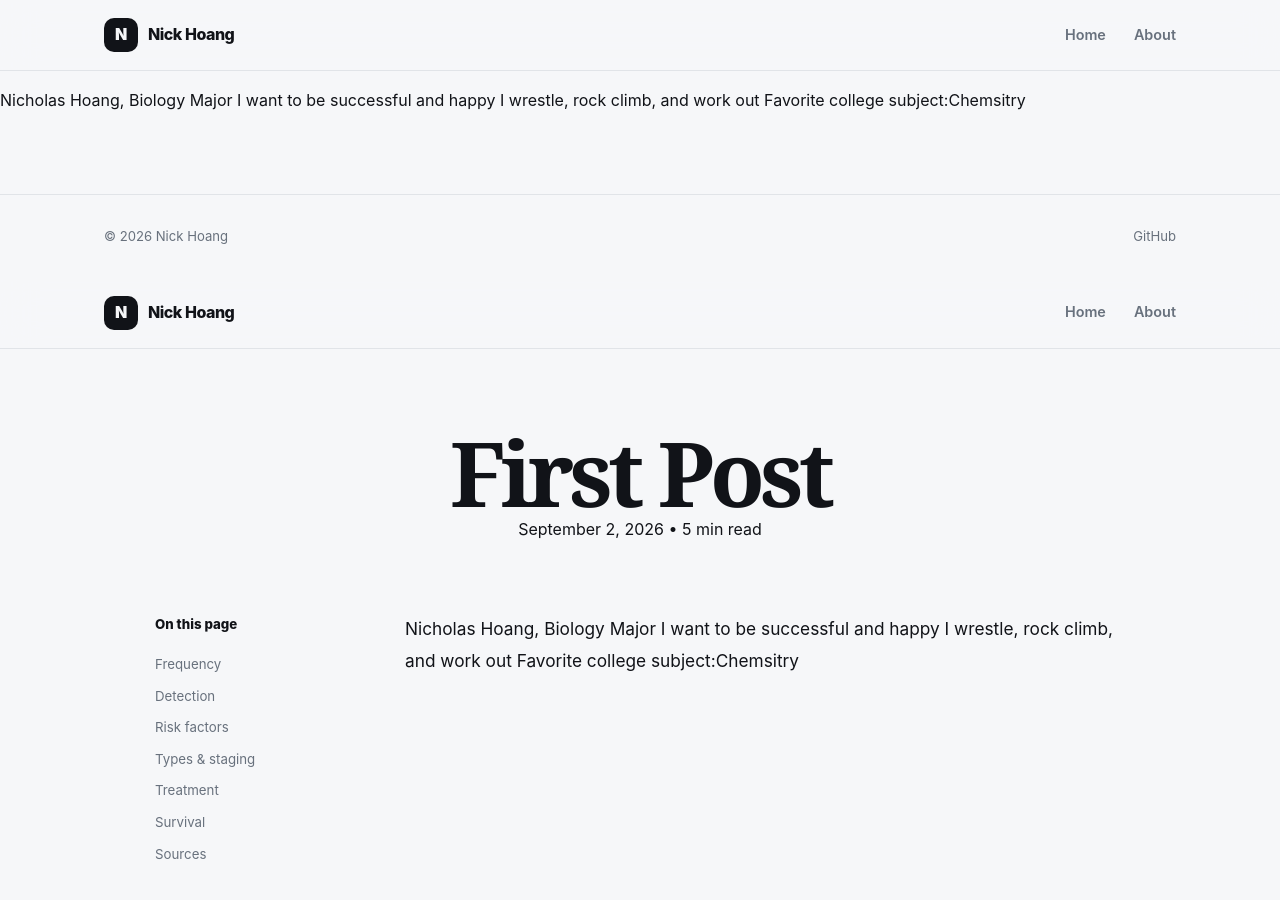
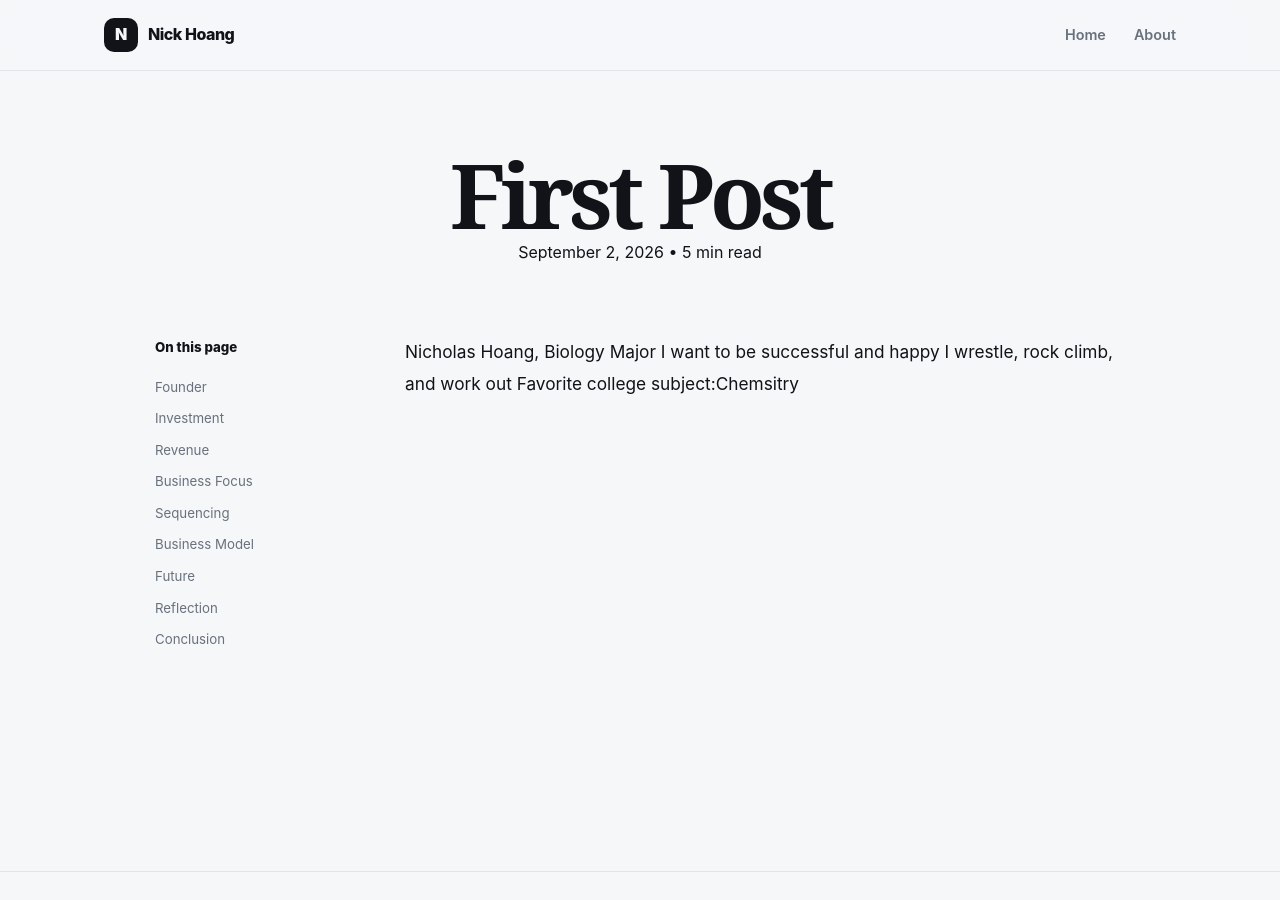
Before and after one commit to pwngnick1/pwngnick1.github.io, a Jekyll site: the page built from _posts/2026-09-2-first-post.md, in a window 1280 px wide and 900 px high. Built offline with Jekyll 4.4.1, drawn with Linux system fonts in a browser that asks for light colours; our own code applies the rules of GitHub Pages for plain Markdown files.

Commit message:
Fix post layout rendering

```diff
--- a/_layouts/post.html
+++ b/_layouts/post.html
@@ -1,15 +1,8 @@
 <!DOCTYPE html>
-
 <html lang="en">
-
 <head>
-
   <meta charset="UTF-8">
-
-  <meta
-    name="viewport"
-    content="width=device-width, initial-scale=1.0"
-  >
+  <meta name="viewport" content="width=device-width, initial-scale=1.0">
 
   <title>
     {% if page.title %}
@@ -28,170 +21,77 @@
     rel="stylesheet"
     href="{{ '/assets/css/style.css' | relative_url }}"
   >
-
 </head>
-
 
 <body>
 
   {% include header.html %}
 
-
-  <main>
-
-    {{ content }}
-
-  </main>
-
-
-  {% include footer.html %}
-
-</body>
-
-<!DOCTYPE html>
-
-<html lang="en">
-
-<head>
-
-  <meta charset="UTF-8">
-
-  <meta
-    name="viewport"
-    content="width=device-width, initial-scale=1.0"
-  >
-
-  <title>
-    {{ page.title }} | {{ site.title }}
-  </title>
-
-  <meta
-    name="description"
-    content="{{ page.description }}"
-  >
-
-  <link
-    rel="stylesheet"
-    href="{{ '/assets/css/style.css' | relative_url }}"
-  >
-
-</head>
-
-
-<body>
-
-  {% include header.html %}
-
-
   <main class="article-page">
-
     <article class="article-container">
-
 
       <header class="article-header">
 
         {% if page.category %}
-
           <span class="article-category">
             {{ page.category }}
           </span>
-
         {% endif %}
-
 
         <h1 class="article-title">
           {{ page.title }}
         </h1>
 
-
         {% if page.description %}
-
           <p class="article-description">
             {{ page.description }}
           </p>
-
         {% endif %}
 
-
         <div class="article-meta">
-
           <span>
             {{ page.date | date: "%B %-d, %Y" }}
           </span>
 
-          <span class="meta-dot">
-            •
-          </span>
+          <span class="meta-dot">•</span>
 
           <span>
             {{ page.read_time | default: "5 min read" }}
           </span>
-
         </div>
 
       </header>
 
-
       <div class="article-layout">
 
-
         <aside class="article-sidebar">
-
           <div class="toc">
 
-            <p class="toc-title">
-              On this page
-            </p>
+            <p class="toc-title">On this page</p>
 
-            <a href="#frequency">
-              Frequency
-            </a>
-
-            <a href="#detection">
-              Detection
-            </a>
-
-            <a href="#risk-factors">
-              Risk factors
-            </a>
-
-            <a href="#types-stages">
-              Types & staging
-            </a>
-
-            <a href="#treatment">
-              Treatment
-            </a>
-
-            <a href="#survival">
-              Survival
-            </a>
-
-            <a href="#sources">
-              Sources
-            </a>
+            <a href="#founder">Founder</a>
+            <a href="#investment">Investment</a>
+            <a href="#revenue">Revenue</a>
+            <a href="#business">Business Focus</a>
+            <a href="#sequencing">Sequencing</a>
+            <a href="#business-model">Business Model</a>
+            <a href="#future">Future</a>
+            <a href="#reflection">Reflection</a>
+            <a href="#conclusion">Conclusion</a>
 
           </div>
-
         </aside>
 
-
         <div class="article-content">
-
           {{ content }}
-
         </div>
-
 
       </div>
 
     </article>
-
   </main>
-
 
   {% include footer.html %}
 
 </body>
-
 </html>
```
Lines whose indentation alone changed are shown as unchanged.
